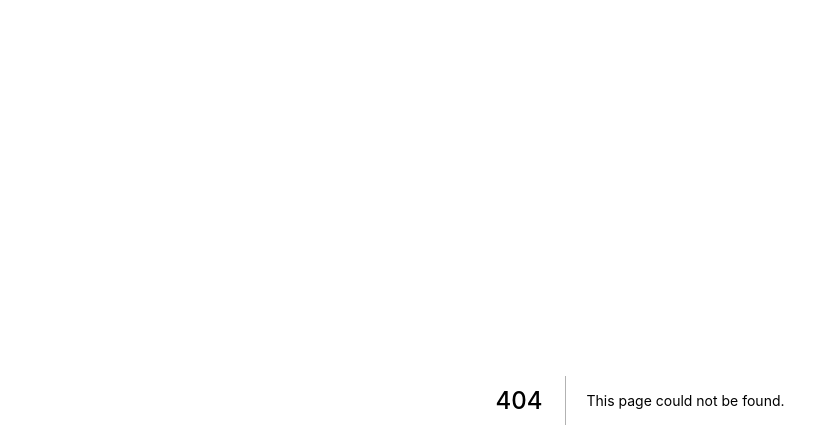
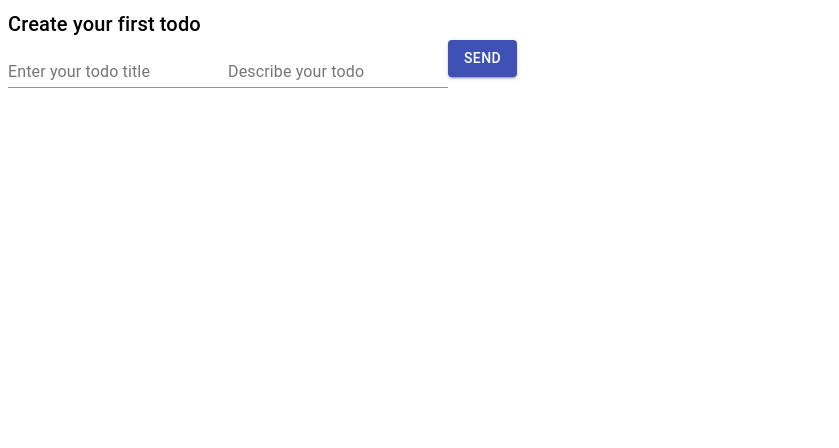
Before and after one commit to Felixmp7/InfoCasasTest, a Next.js app: page /components/CreateTodo in a window 1280 px wide. Before the commit this address had no page. Shown: the top 448 px of the page, without its empty margins (0-839 px from the left). Built offline with nearby package versions, Linux system fonts and the light colour scheme.

Commit message:
implement create to do - 80%

```diff
--- /dev/null
+++ b/pages/components/CreateTodo.js
@@ -0,0 +1,56 @@
+import React, {useState} from 'react'
+import TextField from "@material-ui/core/TextField";
+import Icon from "@material-ui/core/Icon";
+import Button from "@material-ui/core/Button";
+import Typography from "@material-ui/core/Typography";
+import { createNewTodo } from "../api/jsonApi";
+
+const CreateTodo = () => {
+  const [title, setTitle] = useState('');
+  const [content, setContent] = useState('');
+
+
+  const handleTitleChange = (event) => {
+    setTitle(event.target.value);
+    // console.log(event.target.value);
+  }
+
+  const handleContentChange = (event) => {
+    setContent(event.target.value);
+    // console.log(event.target.value);
+  }
+
+  const sendData = () => {
+    createNewTodo(title,content);
+    console.log(title,content)
+  }
+
+  return (
+    <div style={{marginBottom: 20}}>
+      <Typography variant="h6">Create your first todo</Typography>
+      <TextField
+        id="standard-basic"
+        label="Enter your todo title"
+        placeholder="eg: implement header section"
+        value={title}
+        onChange={handleTitleChange}
+      />
+      <TextField
+        id="standard-basic"
+        label="Describe your todo"
+        // placeholder="eg: implement header section"
+        value={content}
+        onChange={handleContentChange}
+      />
+      <Button
+        variant="contained"
+        color="primary"
+        onClick={sendData}
+      >
+        Send
+      </Button>
+    </div>
+  );
+}
+
+export default CreateTodo
```
